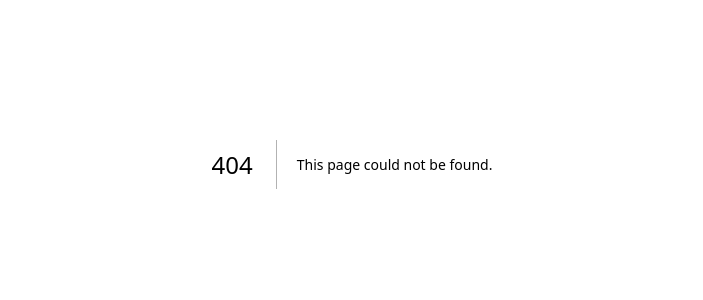
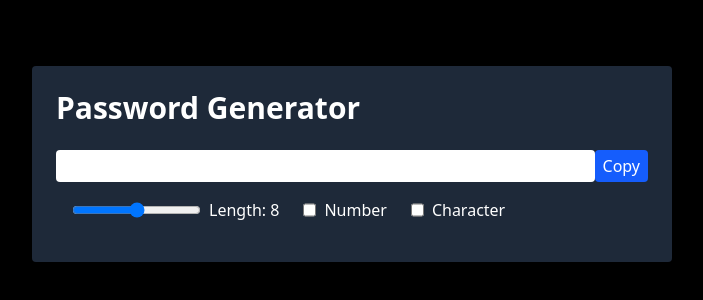
Before and after one commit to Mujju-palaan/react-all, a Next.js app: page /PasswordGenerator in a window 1280 px wide. Before the commit this address had no page. Shown: the part 236-536 px from the top of the page, without its empty margins (288-991 px from the left). Built offline with nearby package versions, Linux system fonts and the light colour scheme.

Commit message:
passgenerator pending

```diff
--- /dev/null
+++ b/app/(pages)/PasswordGenerator/page.tsx
@@ -0,0 +1,49 @@
+"use client";
+import { useState } from "react";
+
+const PasswordGenerator = () => {
+  const [count, setCount] = useState<number>(8);
+  const [number, setNumber] = useState(false);
+  const [character, setCharacter] = useState(false);
+  const [password, setPassword] = useState();
+
+  return (
+    <div className="bg-black w-full h-screen text-white flex justify-center items-center">
+      <div className="bg-gray-800 rounded p-6 w-1/2">
+        <h1 className="font-bold text-3xl">Password Generator</h1>
+        <div className="flex mt-6">
+          <input
+            className="bg-white rounded w-full h-8 text-black border-none"
+            type="text"
+            name=""
+            id=""
+          />
+          <button className="rounded bg-blue-600 px-2 cursor-pointer">
+            Copy
+          </button>
+        </div>
+        <div className="m-4 flex gap-6">
+          <div className="flex gap-2">
+            <input
+              type="range"
+              min={8}
+              max={100}
+              onChange={(e) => setCount(Number(e.target.value))}
+            />
+            <label htmlFor="number">Length: {count} </label>
+          </div>
+          <div className="flex gap-2">
+            <input type="checkbox" onChange={(prev) => setNumber(!prev)} />
+            <label htmlFor="number">Number </label>
+          </div>
+          <div className="flex gap-2">
+            <input type="checkbox" onChange={(prev) => setCharacter(!prev)} />
+            <label htmlFor="number">Character </label>
+          </div>
+        </div>
+      </div>
+    </div>
+  );
+};
+
+export default PasswordGenerator;
--- a/app/page.tsx
+++ b/app/page.tsx
@@ -11,6 +11,9 @@ export default function Home() {
         <li><Link href={`/countdown`}>Countdown</Link></li>
         <li><Link href={`/CreateNewProject`}>Create New Project Screen (prop drilling, lifting the States)</Link></li>
         <li><Link href={`/context`}>useContext</Link></li>
+        <li><Link href={`/bgChanger`}>bgChanger</Link></li>
+        <li><Link href={`/PasswordGenerator`}>PasswordGenerator</Link></li>
+
       </ul>
     </div>
   );
```
